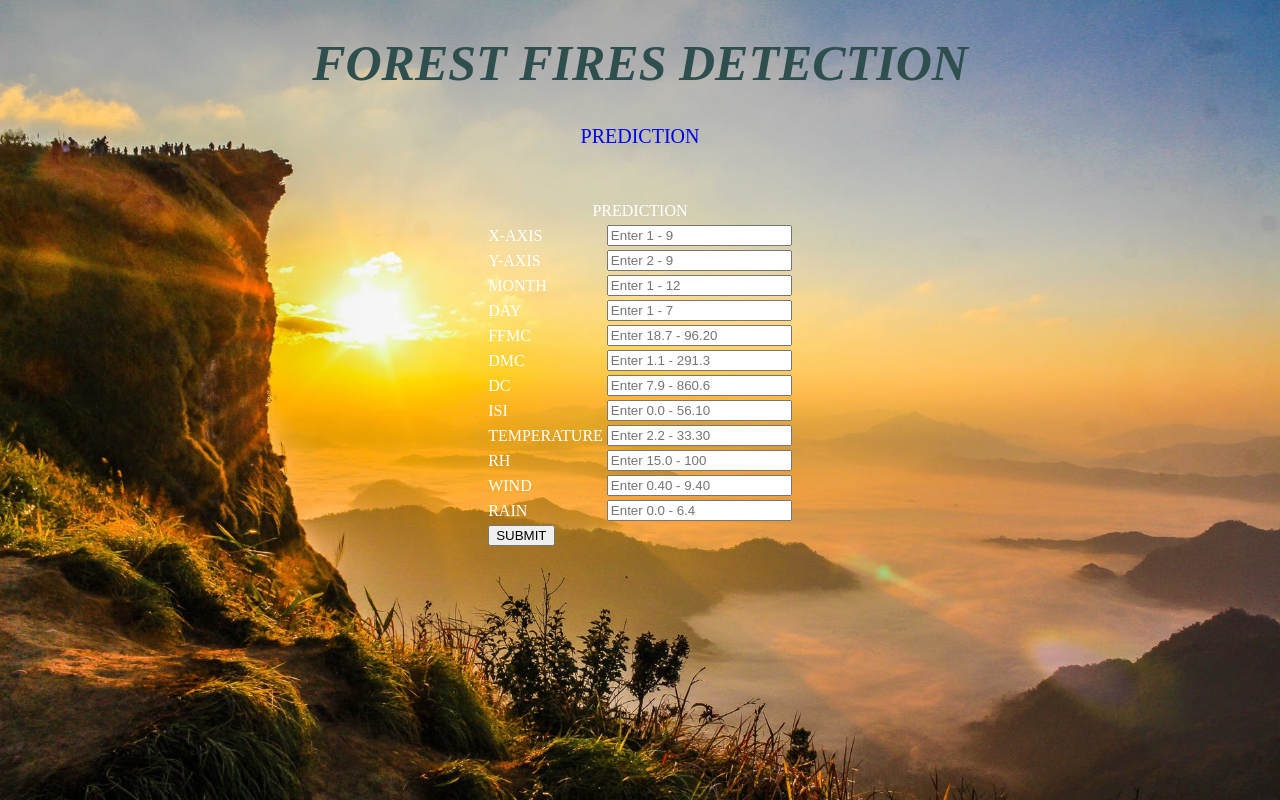
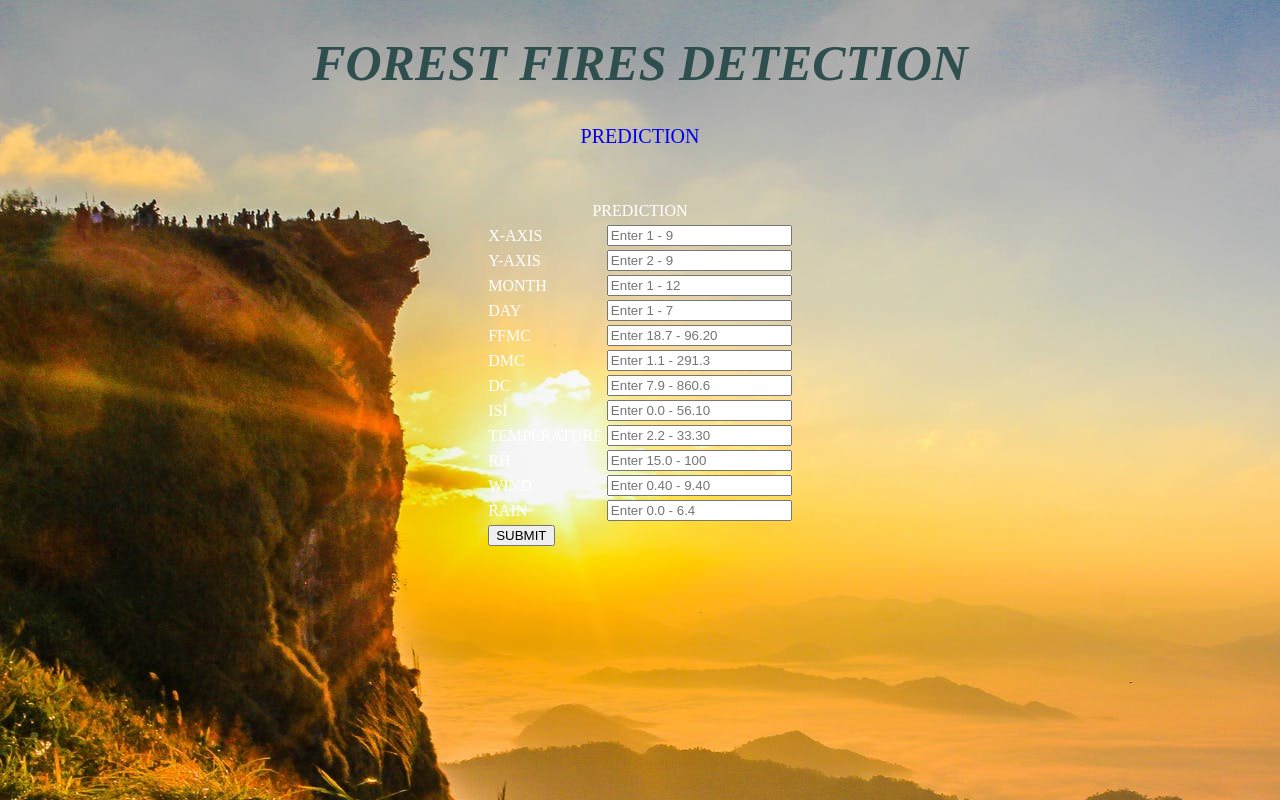
Before and after one commit to Sesikiran1251/ForestFiresDetection, a Flask app: page / in a window 1280 px wide. Run offline with Flask 2, Linux system fonts and the light colour scheme; parts of the project's set-up code (start-up, migrations or seed data) failed here and were passed over.

Commit message:
Add files via upload

```diff
--- a/templates/home.html
+++ b/templates/home.html
@@ -5,9 +5,10 @@
 <style>
 body{
 	background-repeat:no-repeat;
-	background-size:cover;
+	background-image:cover;
 	overflow:hidden;
 	height:100%;
+
 
 }
 
--- a/templates/prediction.html
+++ b/templates/prediction.html
@@ -5,9 +5,10 @@
 <style>
 body{
 	background-repeat:no-repeat;
-	background-size:cover;
+	background-image:cover;
 	overflow:hidden;
-height:100%;
+
+	height:100%;
 }
 
 a{
```
